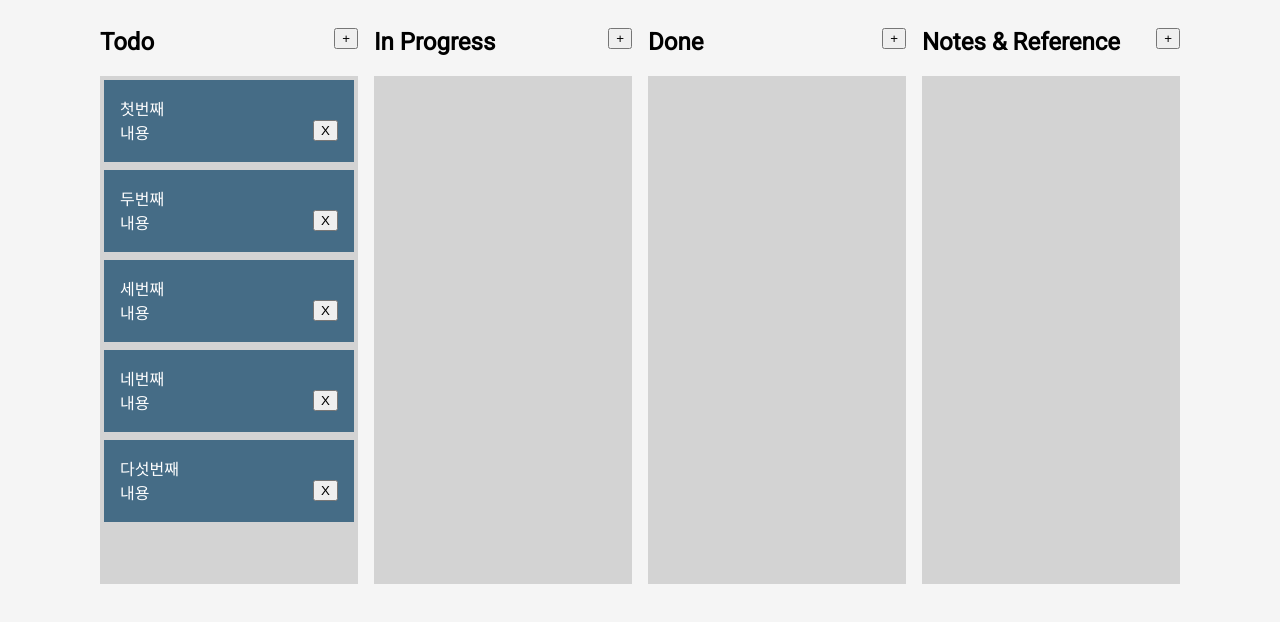
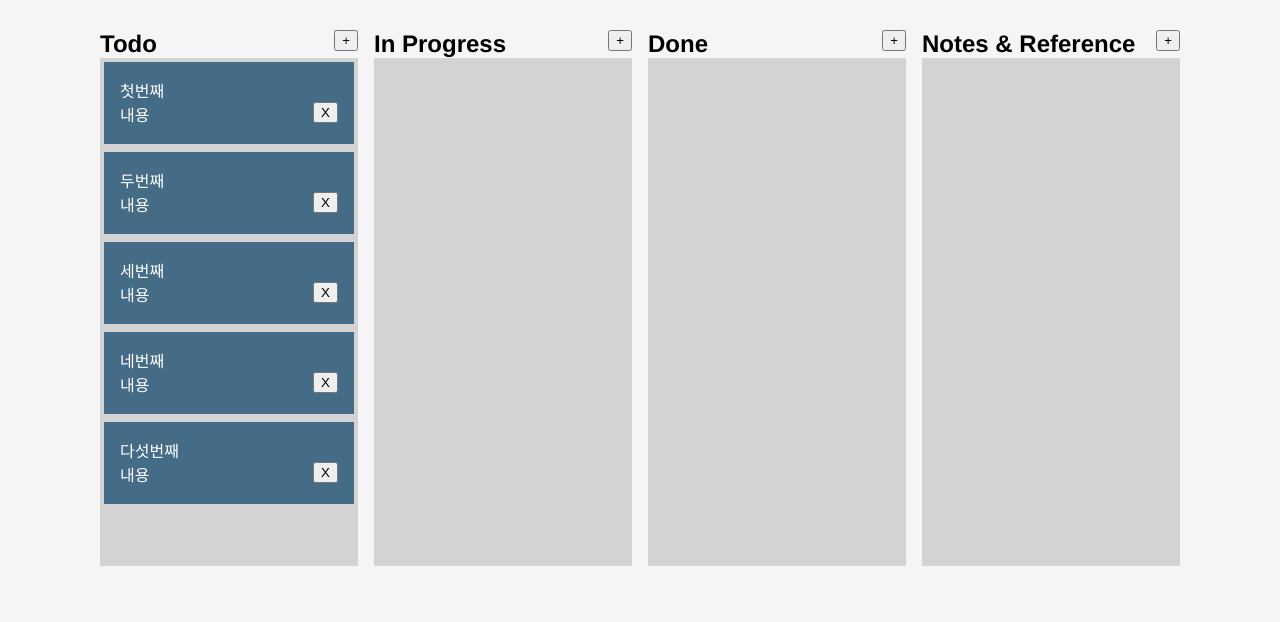
Before and after one commit to leesb971204/React, a React (Create React App) app in the folder kanban-board/: page / in a window 1280 px wide. Shown: the top 622 px of the page. Built offline with nearby package versions, Linux system fonts and the light colour scheme.

Commit message:
Fix css 코드 분리

```diff
--- a/kanban-board/public/index.html
+++ b/kanban-board/public/index.html
@@ -24,23 +24,7 @@
       work correctly both with client-side routing and a non-root public URL.
       Learn how to configure a non-root public URL by running `npm run build`.
     -->
-    <link
-      href="https://fonts.googleapis.com/css?family=Roboto&display=swap"
-      rel="stylesheet"
-    />
     <title>React App</title>
-    <style>
-      html,
-      body,
-      #root {
-        height: 100%;
-      }
-      body {
-        margin: 0;
-        background-color: #f5f5f5;
-        font-family: "Roboto", sans-serif;
-      }
-    </style>
   </head>
   <body>
     <noscript>You need to enable JavaScript to run this app.</noscript>
--- a/kanban-board/src/App.js
+++ b/kanban-board/src/App.js
@@ -1,4 +1,5 @@
 import React, { useCallback, useState } from "react";
+import GlobalStyle from "./styles/GlobalStyle";
 import { DragDropContext } from "react-beautiful-dnd";
 import { v4 as uuidv4 } from "uuid";
 import List from "./components/List";
@@ -122,7 +123,8 @@ const App = () => {
   );
 
   return (
-    <div>
+    <>
+      <GlobalStyle />
       <div
         style={{ display: "flex", justifyContent: "center", height: "100%" }}
       >
@@ -136,7 +138,7 @@ const App = () => {
           ></List>
         </DragDropContext>
       </div>
-    </div>
+    </>
   );
 };
 
--- a/kanban-board/src/components/List.js
+++ b/kanban-board/src/components/List.js
@@ -1,40 +1,20 @@
 import React from "react";
 import { Draggable, Droppable } from "react-beautiful-dnd";
-import styled from "styled-components";
-
-const DroppableStyles = styled.div`
-  background: ${(props) =>
-    props.snapshot.isDraggingOver ? "lightblue" : "lightgrey"};
-  padding: 4px;
-  width: 250px;
-  min-height: 500px;
-`;
-const DraggableStyles = styled.div`
-  background: ${(props) => (props.snapshot.isDragging ? "#263B4A" : "#456C86")};
-  user-select: none;
-  padding: 16px;
-  margin: 0 0 8px 0;
-  min-height: 50px;
-  color: white;
-`;
-const AddItemButton = styled.button`
-  float: right;
-`;
+import * as S from "./Style";
 
 const List = ({ columns, addItem, deleteItem }) => {
   return Object.entries(columns).map(([key, value]) => {
     return (
-      <div key={key} style={{ margin: "8px" }}>
-        <h2>
-          {value.name}
-          <AddItemButton onClick={() => addItem(key)}>+</AddItemButton>
-        </h2>
-
-        <div>
+      <S.Container key={key}>
+        <header>
+          <S.H2>{value.name}</S.H2>
+          <S.AddButton onClick={() => addItem(key)}>+</S.AddButton>
+        </header>
+        <main>
           <Droppable droppableId={key}>
             {(provided, snapshot) => {
               return (
-                <DroppableStyles
+                <S.DroppableStyles
                   snapshot={snapshot}
                   {...provided.droppableProps}
                   ref={provided.innerRef}
@@ -46,7 +26,7 @@ const List = ({ columns, addItem, deleteItem }) => {
                       index={index}
                     >
                       {(provided) => (
-                        <DraggableStyles
+                        <S.DraggableStyles
                           {...provided.dragHandleProps}
                           {...provided.draggableProps}
                           ref={provided.innerRef}
@@ -60,17 +40,17 @@ const List = ({ columns, addItem, deleteItem }) => {
                           >
                             X
                           </button>
-                        </DraggableStyles>
+                        </S.DraggableStyles>
                       )}
                     </Draggable>
                   ))}
                   {provided.placeholder}
-                </DroppableStyles>
+                </S.DroppableStyles>
               );
             }}
           </Droppable>
-        </div>
-      </div>
+        </main>
+      </S.Container>
     );
   });
 };
--- /dev/null
+++ b/kanban-board/src/components/Style.js
@@ -0,0 +1,26 @@
+import styled from "styled-components";
+
+export const Container = styled.div`
+  margin: 30px 8px 0 8px;
+`;
+export const H2 = styled.h2`
+  display: inline;
+`;
+export const DroppableStyles = styled.div`
+  background: ${(props) =>
+    props.snapshot.isDraggingOver ? "lightblue" : "lightgrey"};
+  padding: 4px;
+  width: 250px;
+  min-height: 500px;
+`;
+export const DraggableStyles = styled.div`
+  background: ${(props) => (props.snapshot.isDragging ? "#263B4A" : "#456C86")};
+  user-select: none;
+  padding: 16px;
+  margin: 0 0 8px 0;
+  min-height: 50px;
+  color: white;
+`;
+export const AddButton = styled.button`
+  float: right;
+`;
--- /dev/null
+++ b/kanban-board/src/styles/GlobalStyle.js
@@ -0,0 +1,16 @@
+import { createGlobalStyle } from "styled-components";
+
+const GlobalStyle = createGlobalStyle`
+html,
+body,
+#root {
+  height: 100%;
+  font-family: Open-Sans, Helvetica, Sans-Serif;
+}
+body {
+  margin: 0;
+  background-color: #f5f5f5;
+}
+`;
+
+export default GlobalStyle;
```
